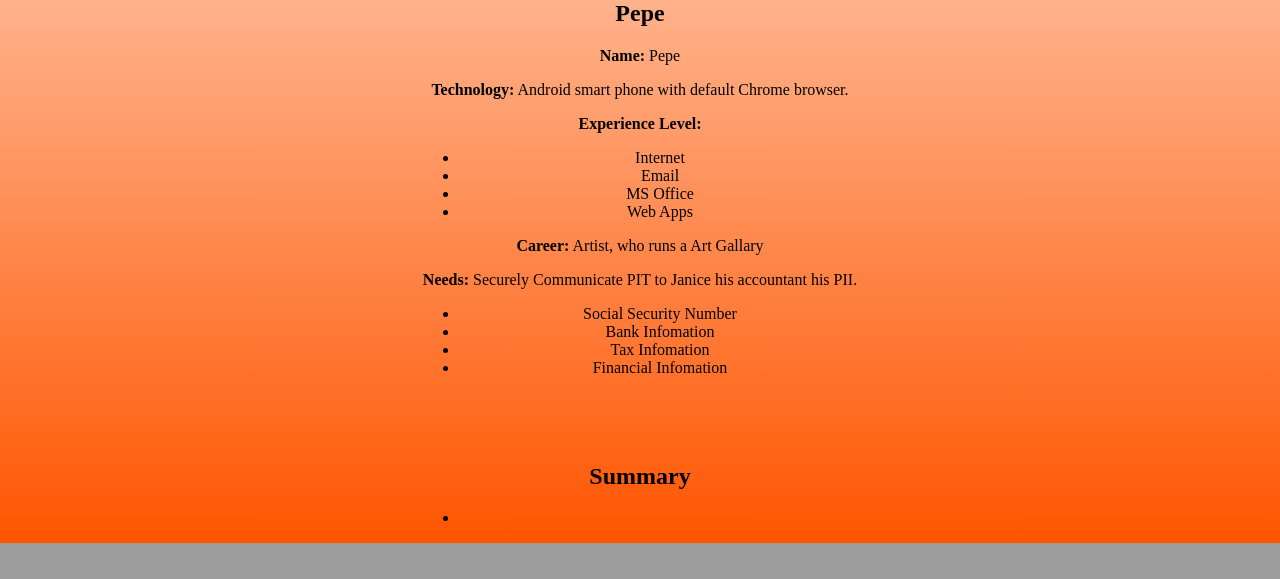
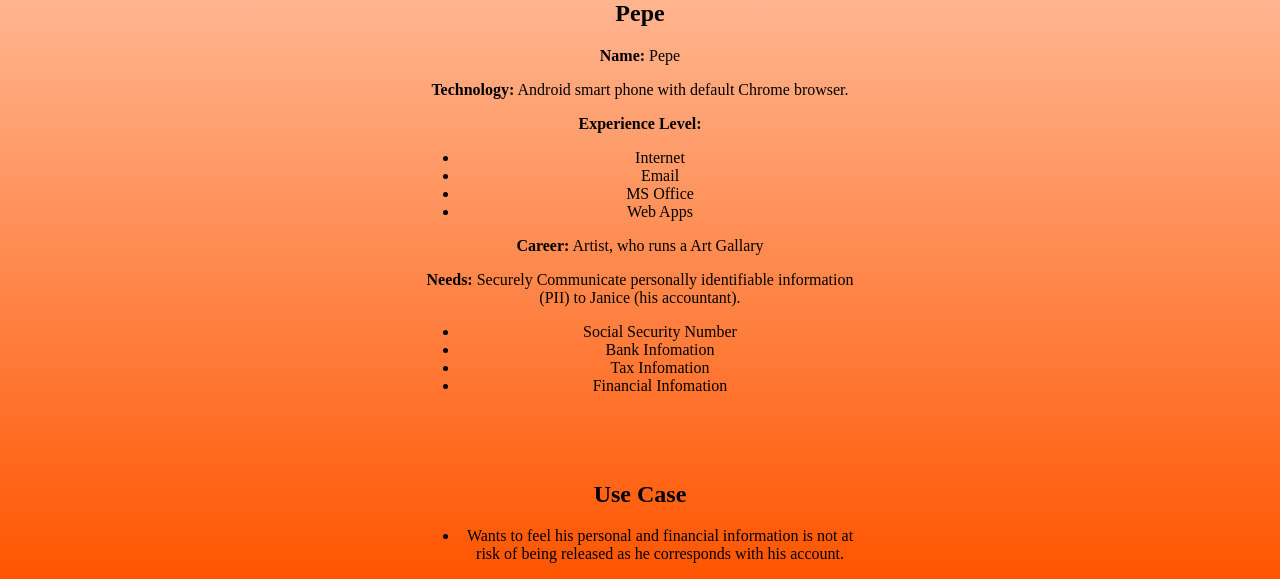
Before and after one commit to Karstagg/kiteCrypt, a PHP site: page /persona2.php in a window 1280 px wide. Shown: the part 449-1028 px from the top of the page. Before the commit the page ends 992 px from the top, so only its background shows below. Run offline with PHP 8.4, Linux system fonts and the light colour scheme.

Commit message:
Added a use case to persona 2.

```diff
--- a/public_html/epic/persona1.php
+++ b/public_html/epic/persona1.php
@@ -28,9 +28,9 @@
 					<li>Confirmation receipt</li>
 				</ul>
 			</section>
-			<!-- summary section -->
+			<!-- use case section -->
 			<section>
-				<h1>Summary</h1>
+				<h1>Use Case</h1>
 				<!-- make new li as needed for summary items-->
 				<ul>
 					<li>Wants to improve customer experience by providing timely and secure correspondence.</li>
--- a/public_html/epic/persona2.php
+++ b/public_html/epic/persona2.php
@@ -25,7 +25,7 @@
 					<li>Web Apps</li>
 				</ul>
 				<p><strong>Career:</strong> Artist, who runs a Art Gallary</p>
-				<p><strong>Needs:</strong> Securely Communicate PIT to Janice his accountant his PII.<br>
+				<p><strong>Needs:</strong> Securely Communicate personally identifiable information (PII) to Janice (his accountant).<br>
 					<ul>
 						<li>Social Security Number</li>
 						<li>Bank Infomation</li>
@@ -34,12 +34,12 @@
 				</ul>
 				</p>
 			</section>
-			<!-- summary section -->
+			<!-- use case section -->
 			<section>
-				<h1>Summary</h1>
+				<h1>Use Case</h1>
 				<!-- make new li as needed for summary items-->
 				<ul>
-					<li></li>
+					<li>Wants to feel his personal and financial information is not at risk of being released as he corresponds with his account.</li>
 				</ul>
 			</section>
 		</main>
--- a/public_html/epic/persona3.php
+++ b/public_html/epic/persona3.php
@@ -28,9 +28,9 @@
 					<li>zero knowledge</li>
 				</ul>
 			</section>
-			<!-- summary section -->
+			<!-- use case section -->
 			<section>
-				<h1>Summary</h1>
+				<h1>Use Case</h1>
 				<!-- make new li as needed for summary items-->
 				<ul>
 					<li>James</li>
```
